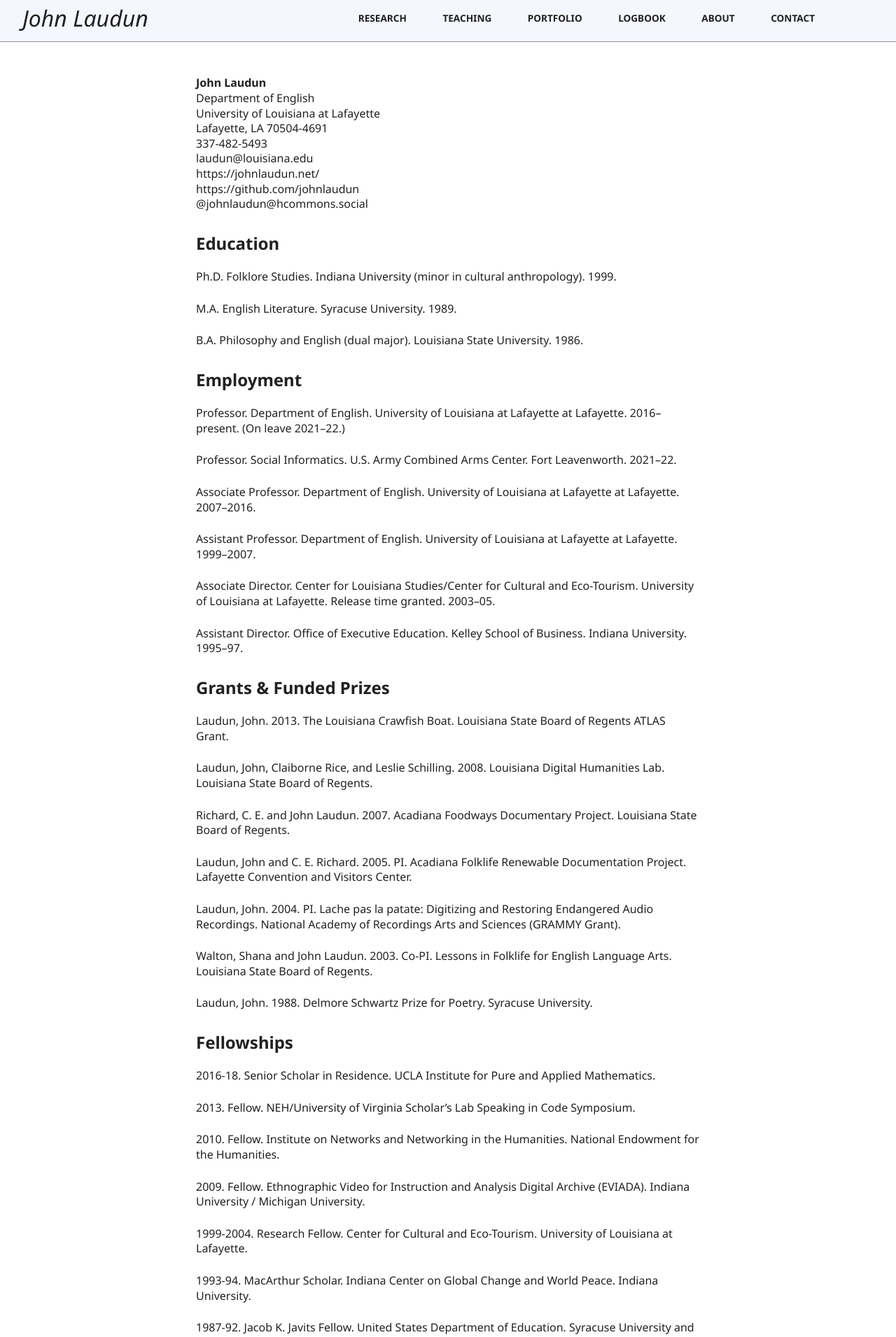
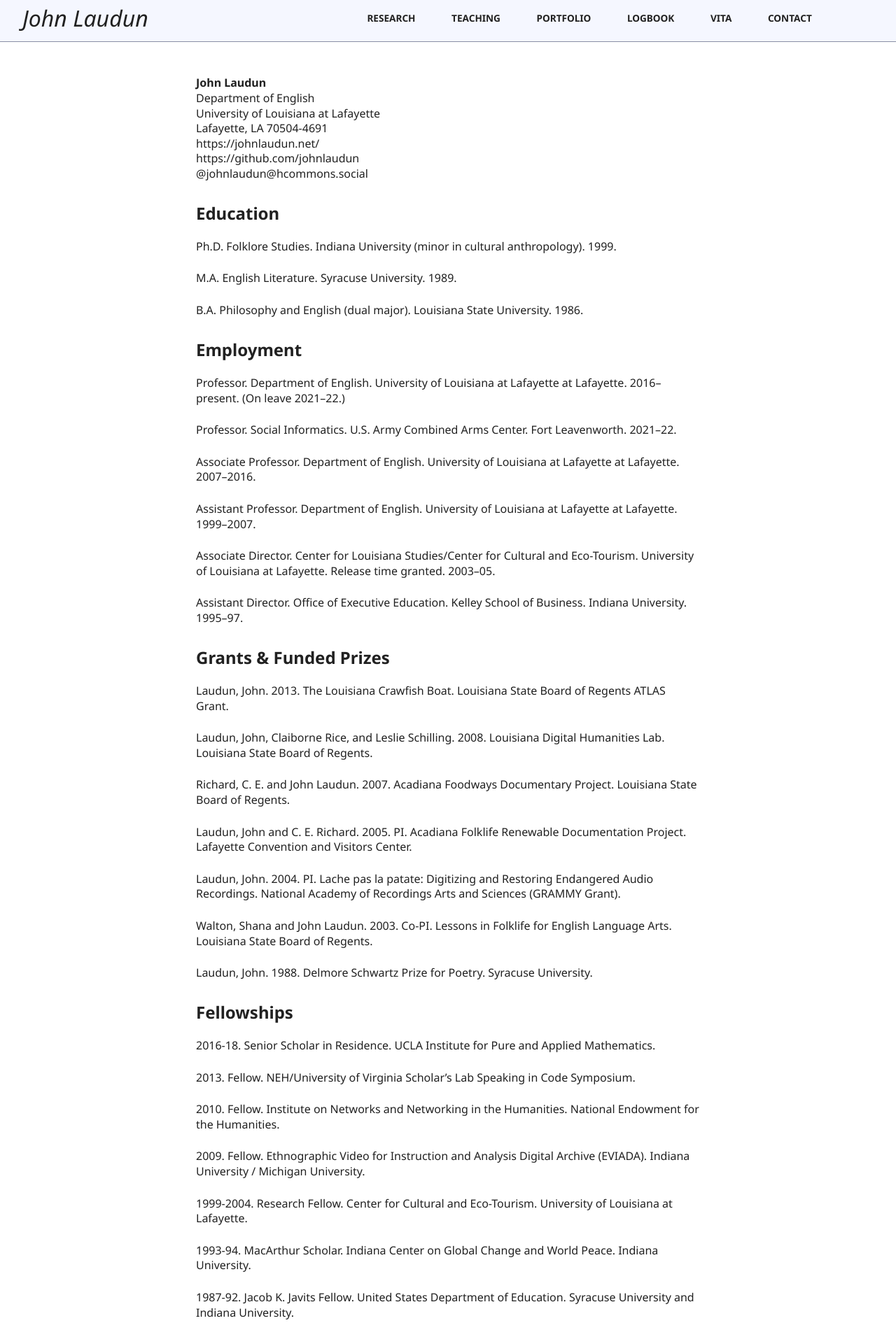
Before and after one commit to johnlaudun/jln, a Jekyll site: the page built from vita.md, in a window 1280 px wide. Shown: the top 1911 px of the page at 70% size. Built offline with Jekyll 4.4.1, drawn with Linux system fonts in a browser that asks for light colours; some of the changed text lies outside the part shown.

Commit message:
Site updates.

```diff
--- /dev/null
+++ b/_data/footer.yml
@@ -0,0 +1,6 @@
+- title: about
+  url: about.html
+- title: colophon
+  url: colophon.html
+- title: contact
+  url: contact.html
--- a/_data/navigation.yml
+++ b/_data/navigation.yml
@@ -6,7 +6,7 @@
   url: portfolio/
 - title: logbook
   url: logbook.html
-- title: about
-  url: about.html
+- title: vita
+  url: vita.html
 - title: contact
   url: contact.html
--- a/_layouts/page.html
+++ b/_layouts/page.html
@@ -31,7 +31,12 @@
       </main>
 
       <footer>
-        <p>Copyright John Laudun.</p>
+        <ul>
+          {% for item in site.data.footer %}
+          <li><a href="{{site.url}}/{{ item.url }}">{{ item.title }}</a></li>
+          {% endfor %}
+          <li>(c) John Laudun.</li>
+        </ul>
       </footer>
   </body>
  </html>
--- a/assets/css/simple.css
+++ b/assets/css/simple.css
@@ -105,14 +105,13 @@
   padding-top: 1rem;
 }
 
-body > footer {
-  margin-top: 2rem;
+/* body > footer {
   padding: 2rem 1rem 1.5rem 1rem;
   color: var(--text-light);
   font-size: 0.9rem;
   text-align: center;
   border-top: 1px solid var(--border);
-}
+} */
 
 /* Format headers */
 h1 {
@@ -164,6 +163,13 @@
   margin-top: 0rem;
 }
 
+main > ul {
+  list-style: revert;
+}
+
+main > ul li {
+  list-style: circle inside;
+}
 /* Reduce header size on mobile */
 @media only screen and (max-width: 720px) {
   h1 {
@@ -187,6 +193,7 @@
 a,
 a:visited {
   color: var(--accent);
+  text-decoration: none;
 }
 
 a:hover {
@@ -287,7 +294,7 @@
 }
 
 /* List items are inline elements, make them behave more like blocks */
-header > nav ul li {
+nav ul li {
   display: inline-block;
 }
 
@@ -319,6 +326,41 @@
     line-height: 1;
   }
 }
+/* FOOTER */
+
+footer {
+  margin-top: 1rem;
+  padding: 2rem 1 1 1;
+  color: var(--text-light);
+  text-align: center;
+  border-top: 1px solid var(--border);
+}
+
+footer ul {
+  /* line-height: 1rem; */
+  font-size: 0.85rem;
+  text-transform: uppercase;
+  align-content: left;
+  /* justify-content: left; */
+  list-style-type: none;
+  margin: 0;
+  padding: 0;
+}
+
+footer ul li {
+  display: inline-block;
+}
+
+footer a, a:visited {
+  margin: 0 0.5rem 1rem 0.5rem;
+  /* border: 1px solid var(--border);
+  border-radius: var(--standard-border-radius); */
+  color: var(--text);
+  display: inline-block;
+  padding: 0.1rem 1rem;
+  text-decoration: none;
+}
+
 
 /* Consolidate box styling */
 aside, details, pre, progress {
--- a/vita.md
+++ b/vita.md
@@ -8,8 +8,6 @@
 Department of English
 University of Louisiana at Lafayette
 Lafayette, LA 70504-4691
-337-482-5493
-laudun@louisiana.edu
 https://johnlaudun.net/
 https://github.com/johnlaudun
 @johnlaudun@hcommons.social
```
